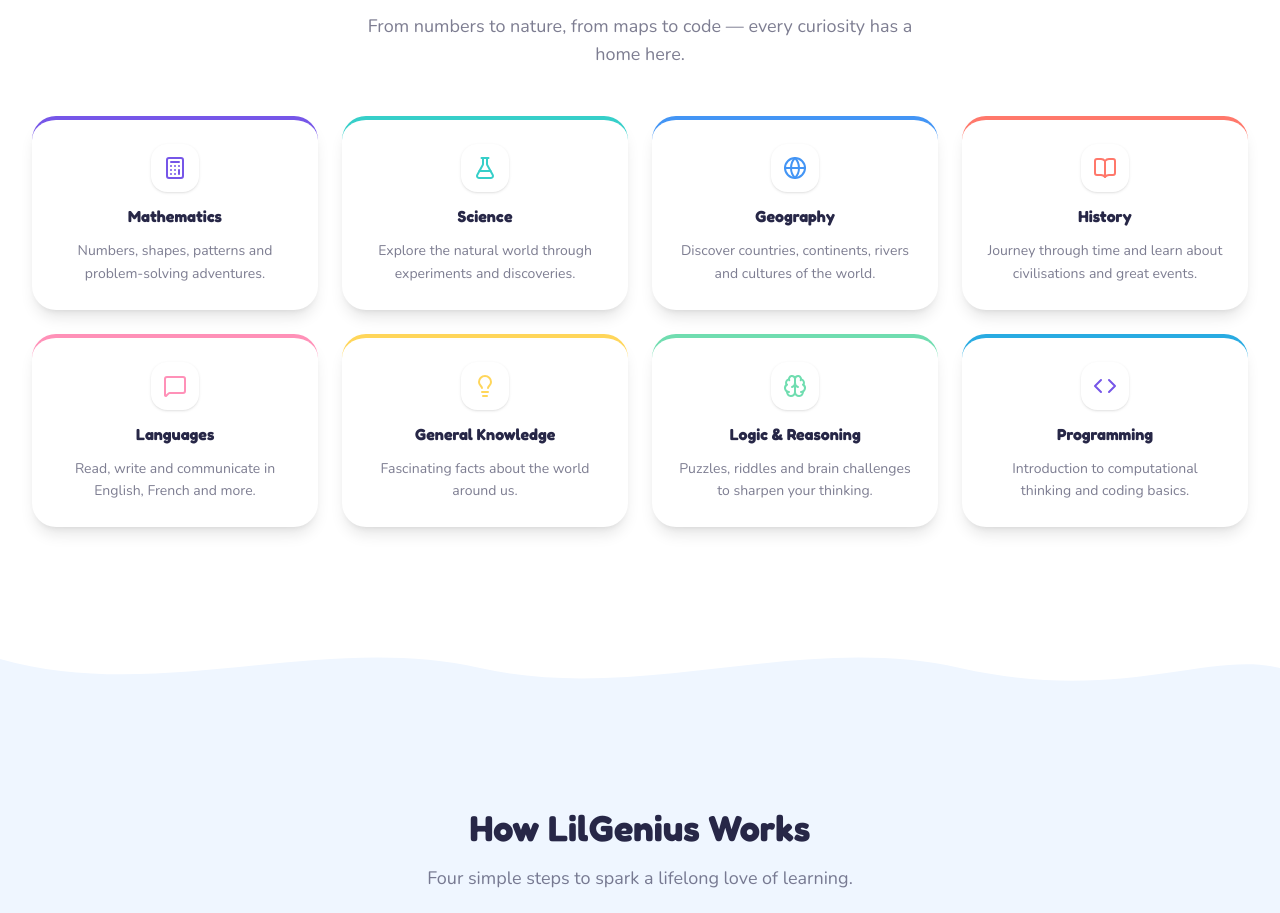
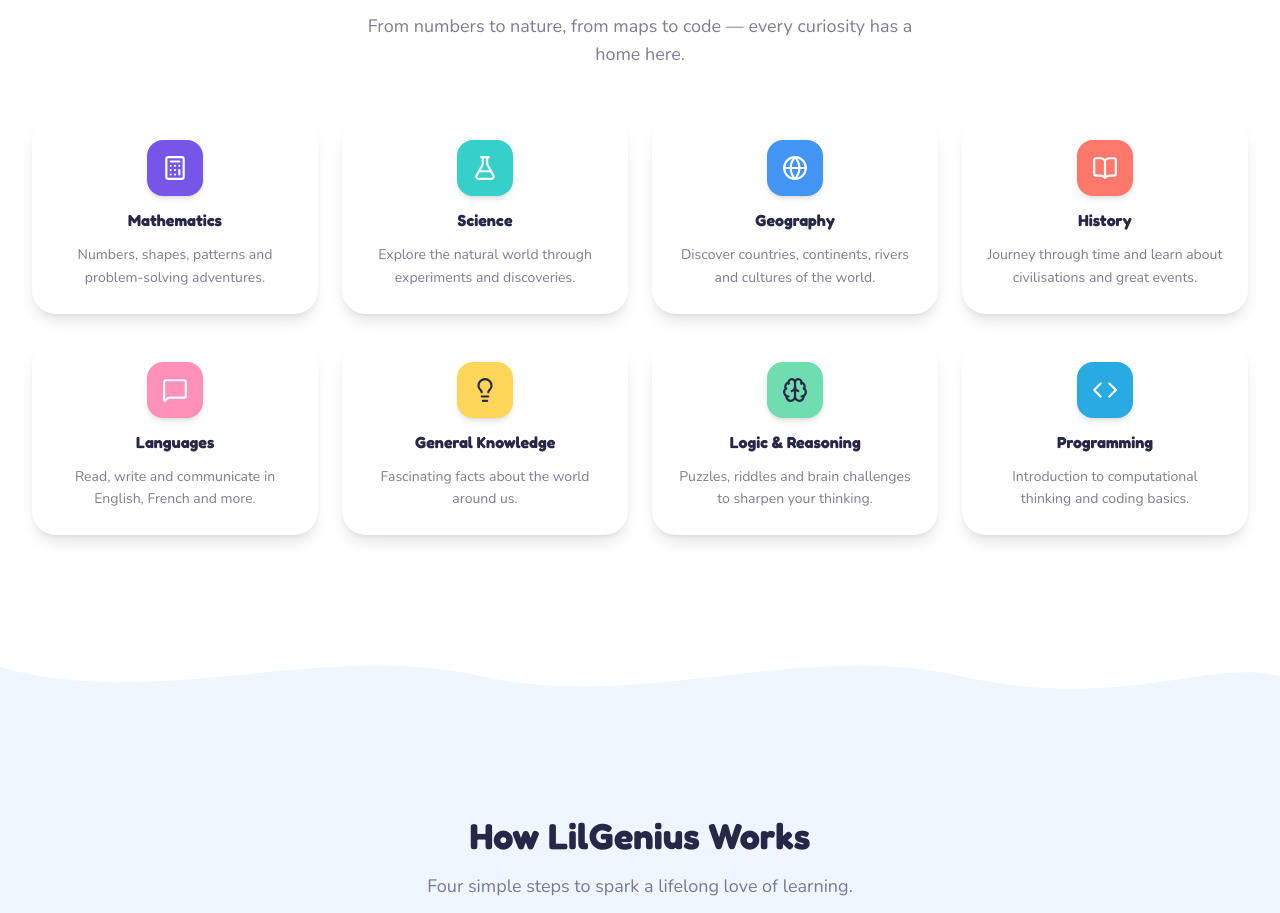
Before and after one commit to cherubin-umuragwa/lilgenuis, a Next.js app: page /en in a window 1280 px wide. Shown: the part 984-1897 px from the top of the page. Built offline with nearby package versions, Linux system fonts and the light colour scheme.

Commit message:
fix: remove border-t box borders from subject cards, replace with vivid colored icon badge

```diff
--- a/src/components/landing/SubjectPreviewSection.tsx
+++ b/src/components/landing/SubjectPreviewSection.tsx
@@ -60,10 +60,10 @@ export function SubjectPreviewSection({ locale }: SubjectPreviewSectionProps) {
                   <motion.div
                     whileHover={{ y: -6 }}
                     transition={{ type: "spring", stiffness: 300, damping: 20 }}
-                    className={`bg-white rounded-3xl shadow-lg p-6 border-t-4 ${theme.border} flex flex-col items-center text-center gap-3 cursor-pointer h-full`}
+                    className="bg-white rounded-3xl shadow-lg p-6 flex flex-col items-center text-center gap-3 cursor-pointer h-full"
                   >
-                    <div className="w-12 h-12 rounded-2xl bg-white shadow-sm flex items-center justify-center">
-                      <SubjectIcon subjectId={subject.id} size={24} />
+                    <div className={`w-14 h-14 rounded-2xl ${theme.band} flex items-center justify-center shadow-md`}>
+                      <SubjectIcon subjectId={subject.id} size={26} className={theme.bandText} />
                     </div>
                     <h3 className="font-heading font-bold text-text text-sm sm:text-base">
                       {subject.nameEn}
--- a/src/components/shared/SubjectIcon.tsx
+++ b/src/components/shared/SubjectIcon.tsx
@@ -33,5 +33,6 @@ const iconMap: Record<string, { Icon: React.ElementType; colorClass: string }> =
 export function SubjectIcon({ subjectId, size = 24, className }: SubjectIconProps) {
   const entry = iconMap[subjectId] ?? { Icon: BookOpen, colorClass: "text-primary" };
   const { Icon, colorClass } = entry;
-  return <Icon size={size} className={cn(colorClass, className)} />;
+  // If a className is passed it overrides the default colorClass
+  return <Icon size={size} className={className ?? colorClass} />;
 }
```
